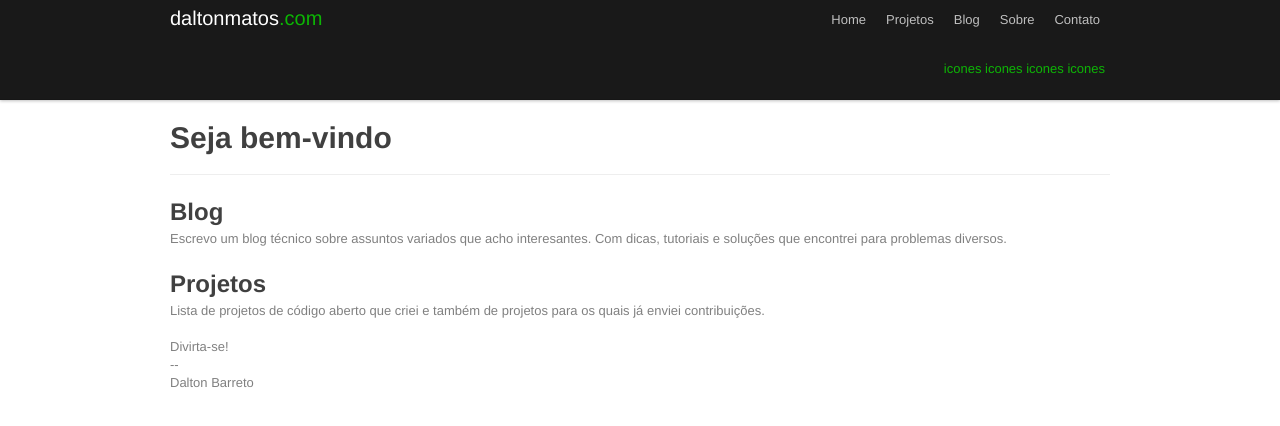
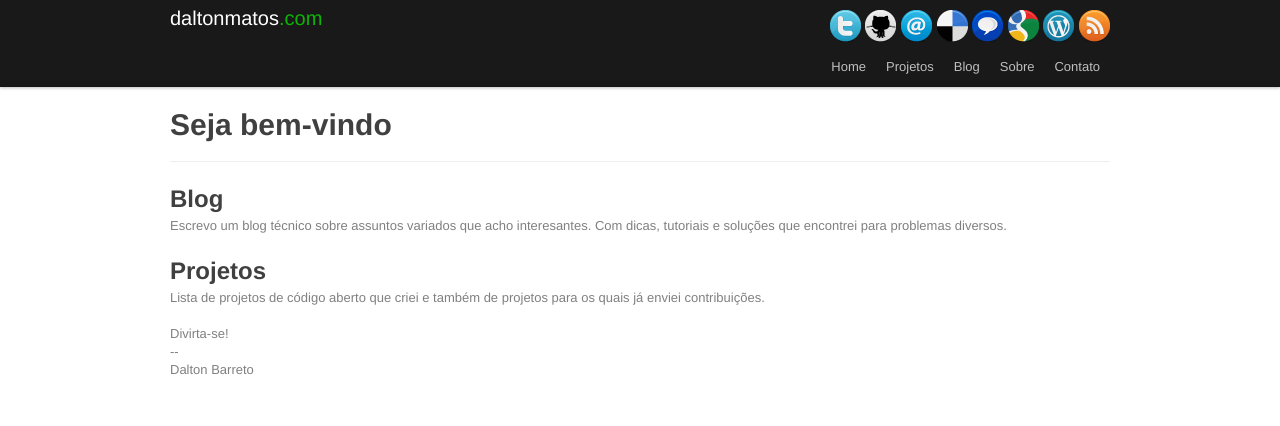
Before and after one commit to daltonmatos/daltonmatos.com, a Python web app: template daltonmatosdotcom/mainsite/templates/index.html in a window 1280 px wide. Shown: the top 426 px of the page. Run offline with Jinja, Linux system fonts and the light colour scheme; the template is opened without the code that fills it, so the values that code supplies are empty.

Commit message:
Adicionado icones da socialbar.
Icones em cima, links do site em baixo

```diff
--- a/css-src/daltonmatos.less
+++ b/css-src/daltonmatos.less
@@ -10,7 +10,6 @@
 
 .socialbar {
   float: right;
-  padding-top: 20px;
-  padding-right: 5px;
+  padding-top: 10px;
 
 }
--- a/css-src/preboot.less
+++ b/css-src/preboot.less
@@ -7,7 +7,7 @@
 // ---------
 
 //Top bar
-@topBarHeight:	    100px;
+@topBarHeight:	    87px;
 
 // Links
 @linkColor:         #004b00;
--- a/daltonmatosdotcom/static/css/site.css
+++ b/daltonmatosdotcom/static/css/site.css
@@ -1105,7 +1105,7 @@ table.zebra-striped th.headerSortUp.purple, table.zebra-striped th.headerSortDow
  * ---------------------------------------------------------------------------- */
 div.topbar {
   background-color: rgba(0, 0, 0, 0.9);
-  height: 100px;
+  height: 87px;
   position: fixed;
   top: 0;
   left: 0;
@@ -1761,13 +1761,12 @@ div.twipsy .twipsy-arrow {
   margin-bottom: 0;
 }
 .maincontent {
-  padding-top: 120px;
+  padding-top: 107px;
 }
 .green {
   color: #0db505;
 }
 .socialbar {
   float: right;
-  padding-top: 20px;
-  padding-right: 5px;
-}
+  padding-top: 10px;
+}
--- a/daltonmatosdotcom/templates/base.html
+++ b/daltonmatosdotcom/templates/base.html
@@ -13,21 +13,26 @@
         <div class="container">
           <h3><a href="/" class="logo"> daltonmatos<span class="green">.com </span></a></h3>
 
+
+          <div class="socialbar">
+            <a href="https://twitter.com/daltonmatos" target="_new"><img src="/static/images/twitter.png"/></a>
+            <a href="https://github.com/daltonmatos" target="_new"><img src="/static/images/octocat.png"/></a>
+            <a href="/contact"><img src="/static/images/email.png"/></a>
+            <a href="http://delicious.com/daltonmatos" target="_new"><img src="/static/images/delicious.png"/></a>
+            <a href="/contact"><img src="/static/images/googletalk.png"/></a>
+            <a href="http://google.com/profiles/daltonmatos" target="_new"><img src="/static/images/google.png"/></a>
+            <a href="http://daltonmatos.wordpress.com" target="_new"><img src="/static/images/wordpress.png"/></a>
+            <a href="http://daltonmatos.wordpress.com/feed/" target="_new"><img src="/static/images/rss.png"/></a>
+          </div>
+        </div>
+        <div class="container">
             <ul class="nav secondary-nav">
                 <li class="{{home_active}}"><a href="/">Home</a></li>
                 <li class="{{projects_active}}"><a href="/projects">Projetos</a></li>
                 <li class="{{blog_active}}"><a href="/blog">Blog</a></li>
                 <li class="{{about_active}}"><a href="/about">Sobre</a></li>
                 <li class="{{contact_active}}"><a href="/contact">Contato</a></li>
-              </ul>
-        </div>
-        <div class="container">
-          <div class="socialbar">
-            <span class="green">icones</span>
-            <span class="green">icones</span>
-            <span class="green">icones</span>
-            <span class="green">icones</span>
-          </div>
+            </ul>
         </div>
       </div>
 
```
Also changed, not shown: daltonmatosdotcom/static/images/delicious.png (added), daltonmatosdotcom/static/images/email.png (added), daltonmatosdotcom/static/images/google.png (added), daltonmatosdotcom/static/images/googletalk.png (added), daltonmatosdotcom/static/images/octocat.png (added), daltonmatosdotcom/static/images/rss.png (added), daltonmatosdotcom/static/images/twitter.png (added), daltonmatosdotcom/static/images/wordpress.png (added).
